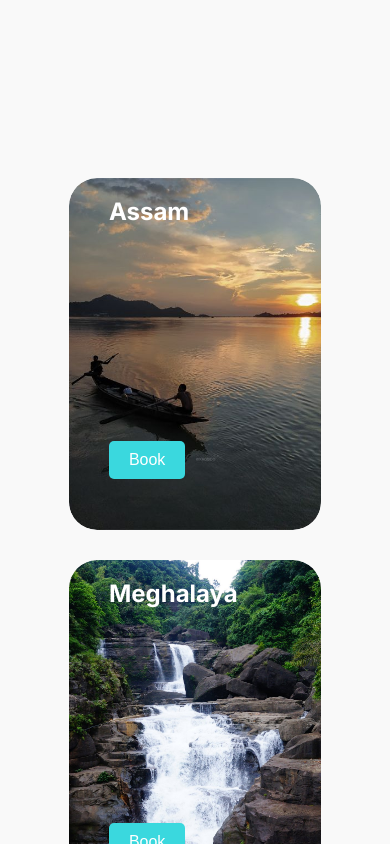
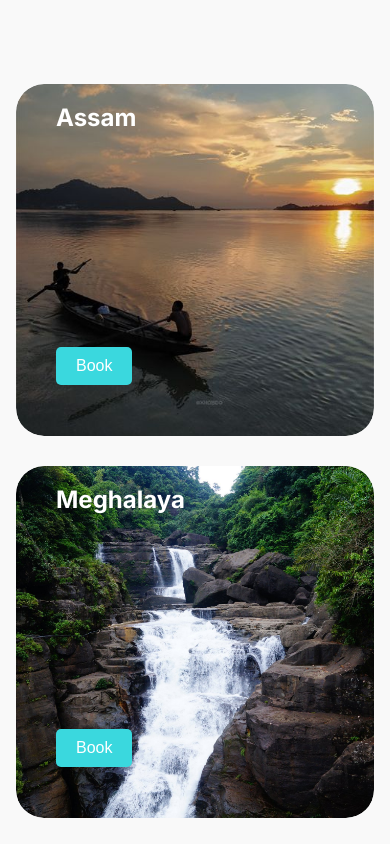
Before and after one commit to Abhishek10351/green-horn-travels, a Next.js app: page /locations in a window 390 px wide. Shown: the top 844 px of the page. Built offline with nearby package versions, Linux system fonts and the light colour scheme.

Commit message:
create mobile responsive page

```diff
--- a/components/location/PackagesCardSection/PackageCardSection.jsx
+++ b/components/location/PackagesCardSection/PackageCardSection.jsx
@@ -24,12 +24,10 @@ const packages = [
 export default function PackagesSection() {
     return (
         <section className="package-container">
-            <div className="ag-format-container">
-                <div className="ag-packages_box">
-                    {packages.map((course, index) => (
-                        <PackagesCard key={index} {...course} />
-                    ))}
-                </div>
+            <div className="ag-packages_box">
+                {packages.map((course, index) => (
+                    <PackagesCard key={index} {...course} />
+                ))}
             </div>
         </section>
     );
--- a/components/location/PackagesCardSection/Packages.css
+++ b/components/location/PackagesCardSection/Packages.css
@@ -123,3 +123,15 @@
         font-size: 16px;
     }
 }
+
+
+@media screen and (max-width: 576px) {
+    .ag-packages_item {
+        flex-basis: 100%;
+        margin: 0 0 30px;
+    }
+    .ag-packages-item_title {
+        font-size: 24px;
+    }
+
+}
--- a/components/location/PackagesCardSection/PackagesCardSection.css
+++ b/components/location/PackagesCardSection/PackagesCardSection.css
@@ -4,11 +4,6 @@
     align-items: center;
     padding: 8rem 3rem;
     background: #f9f9f9;
-}
-
-.ag-format-container {
-    width: 1142px;
-    margin: 0 auto;
 }
 
 .ag-packages_box {
@@ -19,8 +14,12 @@
     height: auto;
 }
 
-@media only screen and (max-width: 767px) {
-    .ag-format-container {
-        width: 96%;
+@media screen and (max-width: 576px) {
+    .package-container {
+        padding: 4rem 1rem;
+    }
+    .ag-packages_box {
+        align-items: center;
+        padding: 20px 0;
     }
 }
```
